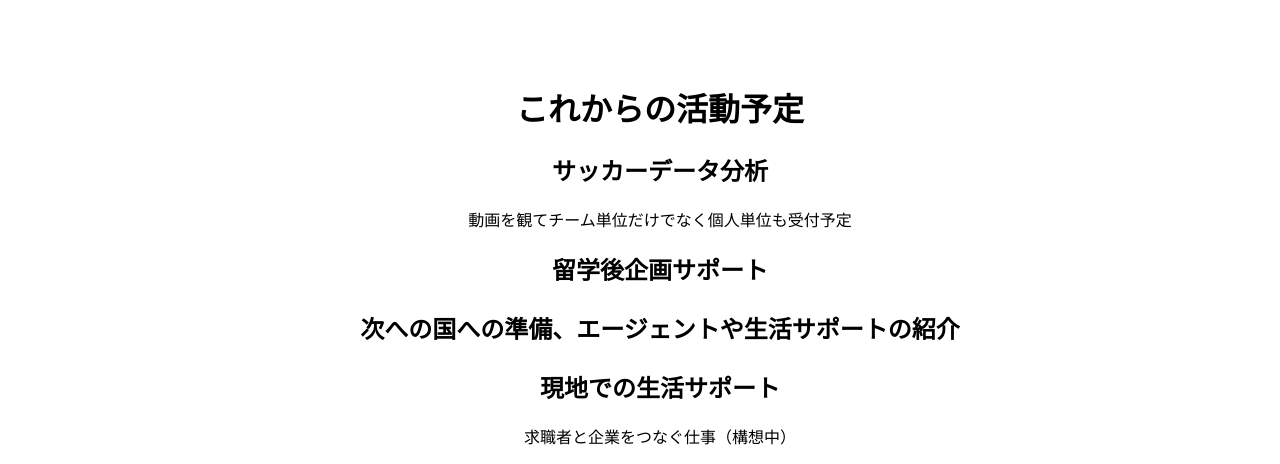
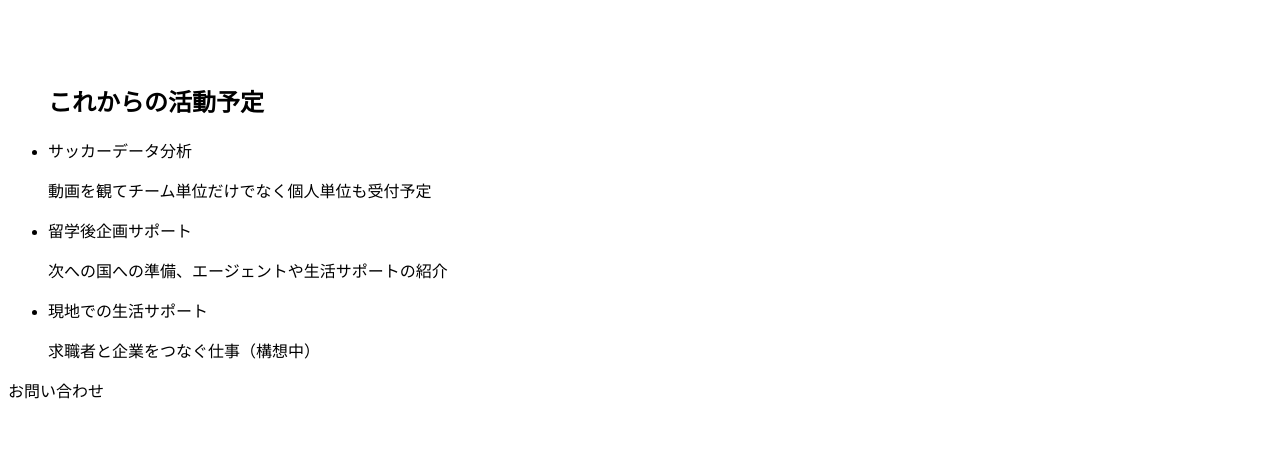
Before and after one commit to Kyohei1012/official-web-site, a plain HTML site: page index.html in a window 1280 px wide. Shown: the part 1019-1483 px from the top of the page. After the commit the page ends 1429 px from the top, so only its background shows below. Drawn offline with Linux system fonts and the light colour scheme.

Commit message:
Add files via upload

```diff
--- a/index.html
+++ b/index.html
@@ -5,11 +5,12 @@
     <title>Kyohei</title>
     <link rel="stylesheet" href="stylesheet.css">
     <script src="https://kit.fontawesome.com/f8ba19fd9b.js" crossorigin="anonymous"></script>
+    <meta name="description" content="木村恭平の紹介ページ">
   </head>
   <body>
     <header>
       <h1 class="title">Kyohei Kimura</h1>
-      <img src="https://scontent.fakl2-1.fna.fbcdn.net/v/t1.0-9/11928723_754206954689878_6691415016412597708_n.jpg?_nc_cat=109&_nc_oc=AQnX1G7A1_hH2XRk6KT1cdZ_vk46ORWN6MgybVbYN_UjaKS_WDDfgdy67ubNsos8YI4&_nc_ht=scontent.fakl2-1.fna&oh=c3d917d15620aa7534f0576e6f72e075&oe=5E486119" class="title-photo">
+      <img src="https://scontent.fakl2-1.fna.fbcdn.net/v/t1.0-9/11928723_754206954689878_6691415016412597708_n.jpg?_nc_cat=109&_nc_oc=AQnX1G7A1_hH2XRk6KT1cdZ_vk46ORWN6MgybVbYN_UjaKS_WDDfgdy67ubNsos8YI4&_nc_ht=scontent.fakl2-1.fna&oh=c3d917d15620aa7534f0576e6f72e075&oe=5E486119" class="title-photo"　alt="集合写真">
     </header>
     <main>
       <div class="contents">
@@ -24,7 +25,7 @@
           <h2>現在の活動</h2>
           <li>セミプロサッカー選手</li>
              <p>シドニーで６年、オークランドで３年目</p>
-           <img src="https://scontent.fakl2-1.fna.fbcdn.net/v/t1.0-9/12004952_760209227422984_1600640784407714629_n.jpg?_nc_cat=105&_nc_oc=AQkZd1wMKtzn0lEb_9MjqBjV4xWL7KZ-IxjrTRx0amWXvcRVsOsgi-mT3BAwDB1SPLg&_nc_ht=scontent.fakl2-1.fna&oh=893302ee6bc6704d0108e9e28ea5922b&oe=5E4B3EEC">
+           <img src="https://scontent.fakl2-1.fna.fbcdn.net/v/t1.0-9/12004952_760209227422984_1600640784407714629_n.jpg?_nc_cat=105&_nc_oc=AQkZd1wMKtzn0lEb_9MjqBjV4xWL7KZ-IxjrTRx0amWXvcRVsOsgi-mT3BAwDB1SPLg&_nc_ht=scontent.fakl2-1.fna&oh=893302ee6bc6704d0108e9e28ea5922b&oe=5E4B3EEC" alt="プレーイメージ">
 
           <li>日本食レストランシェフマネージャー</li>
             <p>オークランド市内の日本食レストラン</p>
@@ -33,14 +34,18 @@
           <li>留学サポート</li>
             <p>日本の会社から現地委託を受けて、インターンシップ生や語学留学生の現地サポート</p>
         <div class="will-action">
-          <h1>これからの活動予定</h1>
-          <h2>サッカーデータ分析</h2>
-          <p>動画を観てチーム単位だけでなく個人単位も受付予定</p>
-          <h2>留学後企画サポート<h2>
-          <p>次への国への準備、エージェントや生活サポートの紹介</p>
-          <h2>現地での生活サポート</h2>
-          <p>求職者と企業をつなぐ仕事（構想中）</h2>
+          <h2>これからの活動予定</h2>
+           <li>サッカーデータ分析</li>
+            <p>動画を観てチーム単位だけでなく個人単位も受付予定</p>
+           <li>留学後企画サポート</li>
+            <p>次への国への準備、エージェントや生活サポートの紹介</p>
+           <li>現地での生活サポート</li>
+            <p>求職者と企業をつなぐ仕事（構想中）</p>
         </div>
       </div>
+
+      <footer>
+        <div class="footer-contact">
+          <div class="btn meassage">お問い合わせ
   </body>
 </html>
--- a/stylesheet.css
+++ b/stylesheet.css
@@ -6,7 +6,7 @@
 }
 
 .title-photo{
-  float:rigth;
+  float:center;
   height:350px;
   weight:350px;
 }
@@ -34,6 +34,5 @@
 }
 
 .will-action{
-  text-align: center;
   padding-top:50px;
 }
```
